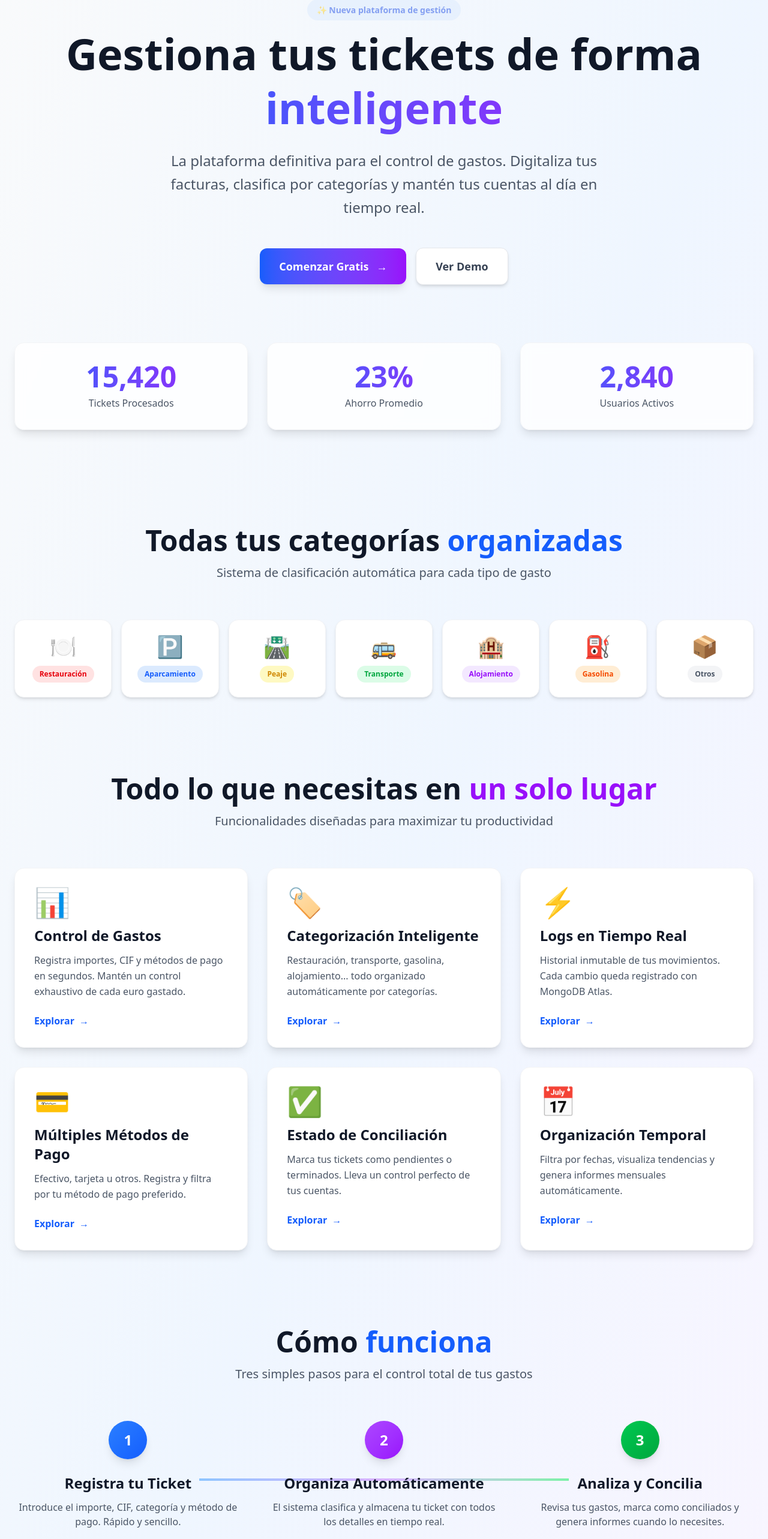
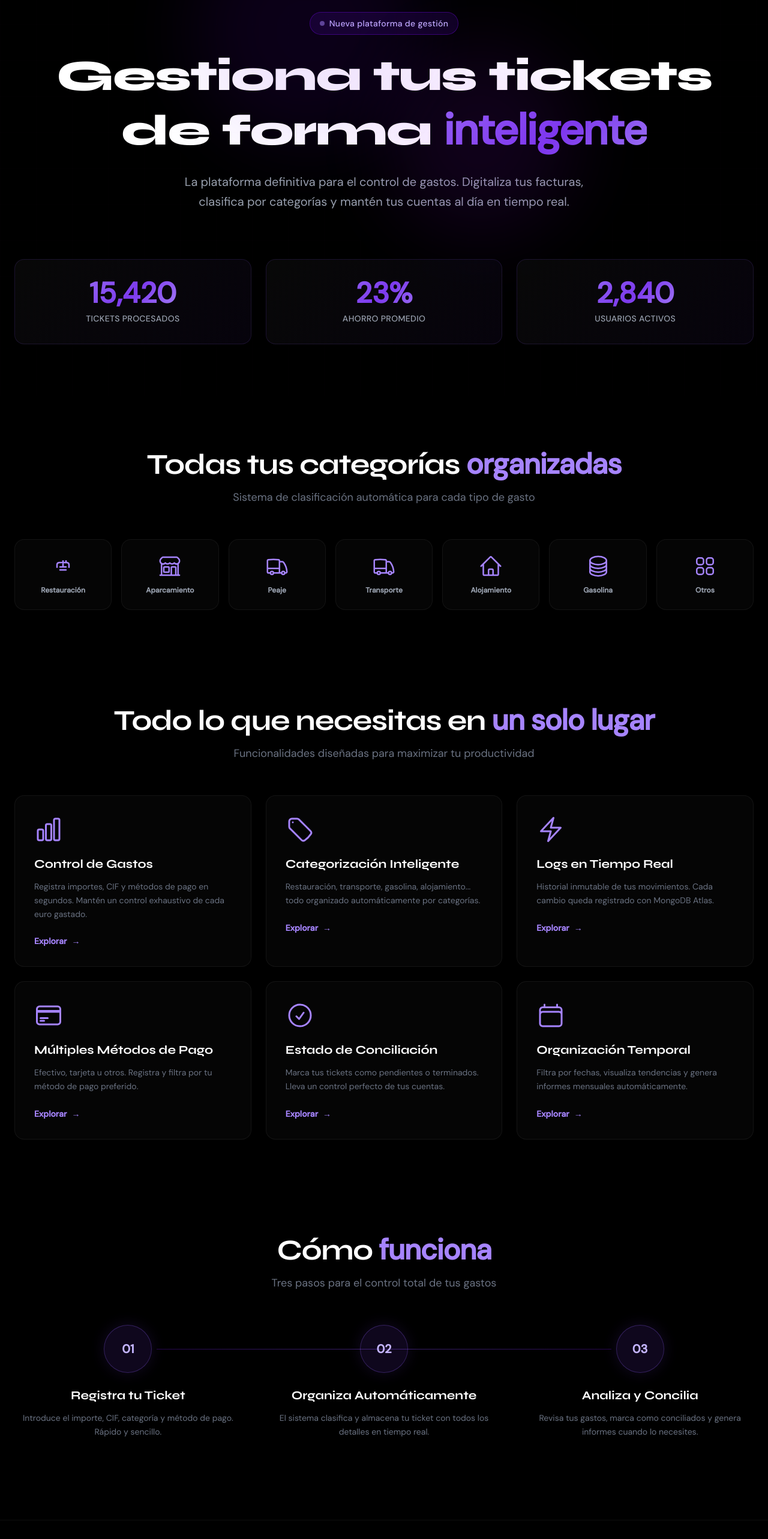
Before and after one commit to EfrenTC/ticket-frontend, a Vue app: page / in a window 1280 px wide. Shown: the part 140-2706 px from the top of the page at 60% size. Built offline with nearby package versions, Linux system fonts and the light colour scheme.

Commit message:
feat(HomeView): enhance layout and styling with improved background effects, responsive design, and updated feature representation

```diff
--- a/src/views/HomeView.vue
+++ b/src/views/HomeView.vue
@@ -1,5 +1,6 @@
 <script setup>
 import Navbar from '../components/layout/Navbar.vue';
+import Footer from '../components/layout/Footer.vue';
 import { ref, onMounted } from 'vue';
 
 const stats = ref([
@@ -10,53 +11,46 @@
 
 const features = [
   {
-    icon: '📊',
     title: 'Control de Gastos',
     description: 'Registra importes, CIF y métodos de pago en segundos. Mantén un control exhaustivo de cada euro gastado.',
-    color: 'blue'
+    svg: `<svg xmlns="http://www.w3.org/2000/svg" fill="none" viewBox="0 0 24 24" stroke-width="1.5" stroke="currentColor"><path stroke-linecap="round" stroke-linejoin="round" d="M3 13.125C3 12.504 3.504 12 4.125 12h2.25c.621 0 1.125.504 1.125 1.125v6.75C7.5 20.496 6.996 21 6.375 21h-2.25A1.125 1.125 0 0 1 3 19.875v-6.75ZM9.75 8.625c0-.621.504-1.125 1.125-1.125h2.25c.621 0 1.125.504 1.125 1.125v11.25c0 .621-.504 1.125-1.125 1.125h-2.25a1.125 1.125 0 0 1-1.125-1.125V8.625ZM16.5 4.125c0-.621.504-1.125 1.125-1.125h2.25C20.496 3 21 3.504 21 4.125v15.75c0 .621-.504 1.125-1.125 1.125h-2.25a1.125 1.125 0 0 1-1.125-1.125V4.125Z" /></svg>`
   },
   {
-    icon: '🏷️',
     title: 'Categorización Inteligente',
     description: 'Restauración, transporte, gasolina, alojamiento... todo organizado automáticamente por categorías.',
-    color: 'purple'
+    svg: `<svg xmlns="http://www.w3.org/2000/svg" fill="none" viewBox="0 0 24 24" stroke-width="1.5" stroke="currentColor"><path stroke-linecap="round" stroke-linejoin="round" d="M9.568 3H5.25A2.25 2.25 0 0 0 3 5.25v4.318c0 .597.237 1.17.659 1.591l9.581 9.581c.699.699 1.78.872 2.607.33a18.095 18.095 0 0 0 5.223-5.223c.542-.827.369-1.908-.33-2.607L11.16 3.66A2.25 2.25 0 0 0 9.568 3Z" /><path stroke-linecap="round" stroke-linejoin="round" d="M6 6h.008v.008H6V6Z" /></svg>`
   },
   {
-    icon: '⚡',
     title: 'Logs en Tiempo Real',
     description: 'Historial inmutable de tus movimientos. Cada cambio queda registrado con MongoDB Atlas.',
-    color: 'green'
+    svg: `<svg xmlns="http://www.w3.org/2000/svg" fill="none" viewBox="0 0 24 24" stroke-width="1.5" stroke="currentColor"><path stroke-linecap="round" stroke-linejoin="round" d="M3.75 13.5l10.5-11.25L12 10.5h8.25L9.75 21.75 12 13.5H3.75z" /></svg>`
   },
   {
-    icon: '💳',
     title: 'Múltiples Métodos de Pago',
     description: 'Efectivo, tarjeta u otros. Registra y filtra por tu método de pago preferido.',
-    color: 'orange'
+    svg: `<svg xmlns="http://www.w3.org/2000/svg" fill="none" viewBox="0 0 24 24" stroke-width="1.5" stroke="currentColor"><path stroke-linecap="round" stroke-linejoin="round" d="M2.25 8.25h19.5M2.25 9h19.5m-16.5 5.25h6m-6 2.25h3m-3.75 3h15a2.25 2.25 0 0 0 2.25-2.25V6.75A2.25 2.25 0 0 0 19.5 4.5h-15a2.25 2.25 0 0 0-2.25 2.25v10.5A2.25 2.25 0 0 0 4.5 19.5Z" /></svg>`
   },
   {
-    icon: '✅',
     title: 'Estado de Conciliación',
     description: 'Marca tus tickets como pendientes o terminados. Lleva un control perfecto de tus cuentas.',
-    color: 'indigo'
+    svg: `<svg xmlns="http://www.w3.org/2000/svg" fill="none" viewBox="0 0 24 24" stroke-width="1.5" stroke="currentColor"><path stroke-linecap="round" stroke-linejoin="round" d="M9 12.75 11.25 15 15 9.75M21 12a9 9 0 1 1-18 0 9 9 0 0 1 18 0Z" /></svg>`
   },
   {
-    icon: '📅',
     title: 'Organización Temporal',
     description: 'Filtra por fechas, visualiza tendencias y genera informes mensuales automáticamente.',
-    color: 'pink'
+    svg: `<svg xmlns="http://www.w3.org/2000/svg" fill="none" viewBox="0 0 24 24" stroke-width="1.5" stroke="currentColor"><path stroke-linecap="round" stroke-linejoin="round" d="M6.75 3v2.25M17.25 3v2.25M3 18.75V7.5a2.25 2.25 0 0 1 2.25-2.25h13.5A2.25 2.25 0 0 1 21 7.5v11.25m-18 0A2.25 2.25 0 0 0 5.25 21h13.5A2.25 2.25 0 0 0 21 18.75m-18 0v-7.5A2.25 2.25 0 0 1 5.25 9h13.5A2.25 2.25 0 0 1 21 11.25v7.5" /></svg>`
   }
 ];
 
 const categories = [
-  { name: 'Restauración', icon: '🍽️', color: 'bg-red-100 text-red-600' },
-  { name: 'Aparcamiento', icon: '🅿️', color: 'bg-blue-100 text-blue-600' },
-  { name: 'Peaje', icon: '🛣️', color: 'bg-yellow-100 text-yellow-600' },
-  { name: 'Transporte', icon: '🚌', color: 'bg-green-100 text-green-600' },
-  { name: 'Alojamiento', icon: '🏨', color: 'bg-purple-100 text-purple-600' },
-  { name: 'Gasolina', icon: '⛽', color: 'bg-orange-100 text-orange-600' },
-  { name: 'Otros', icon: '📦', color: 'bg-gray-100 text-gray-600' }
+  { name: 'Restauración', svg: `<svg xmlns="http://www.w3.org/2000/svg" fill="none" viewBox="0 0 24 24" stroke-width="1.5" stroke="currentColor"><path stroke-linecap="round" stroke-linejoin="round" d="M12 8.25v-1.5m0 1.5c-1.355 0-2.697.056-4.024.166C6.845 8.51 6 9.473 6 10.608v2.513m6-4.871c1.355 0 2.697.056 4.024.166C17.155 8.51 18 9.473 18 10.608v2.513M15 8.25v-1.5m-3 1.5v-1.5m3 6h-6m6 3h-6m3-6h.008v.008H12V12Z" /></svg>` },
+  { name: 'Aparcamiento', svg: `<svg xmlns="http://www.w3.org/2000/svg" fill="none" viewBox="0 0 24 24" stroke-width="1.5" stroke="currentColor"><path stroke-linecap="round" stroke-linejoin="round" d="M13.5 21v-7.5a.75.75 0 0 1 .75-.75h3a.75.75 0 0 1 .75.75V21m-4.5 0H2.36m11.14 0H18m0 0h3.64m-1.39 0V9.349M3.75 21V9.349m0 0a3.001 3.001 0 0 0 3.75-.615A2.993 2.993 0 0 0 9.75 9.75c.896 0 1.7-.393 2.25-1.016a2.993 2.993 0 0 0 2.25 1.016 2.993 2.993 0 0 0 2.25-1.016 3.001 3.001 0 0 0 3.75.614m-16.5 0a3.004 3.004 0 0 1-.621-4.72l1.189-1.19A1.5 1.5 0 0 1 5.378 3h13.243a1.5 1.5 0 0 1 1.06.44l1.19 1.189a3 3 0 0 1-.621 4.72M6.75 18h3.75a.75.75 0 0 0 .75-.75V13.5a.75.75 0 0 0-.75-.75H6.75a.75.75 0 0 0-.75.75v3.75c0 .414.336.75.75.75Z" /></svg>` },
+  { name: 'Peaje', svg: `<svg xmlns="http://www.w3.org/2000/svg" fill="none" viewBox="0 0 24 24" stroke-width="1.5" stroke="currentColor"><path stroke-linecap="round" stroke-linejoin="round" d="M8.25 18.75a1.5 1.5 0 0 1-3 0m3 0a1.5 1.5 0 0 0-3 0m3 0h6m-9 0H3.375a1.125 1.125 0 0 1-1.125-1.125V14.25m17.25 4.5a1.5 1.5 0 0 1-3 0m3 0a1.5 1.5 0 0 0-3 0m3 0h1.125c.621 0 1.129-.504 1.09-1.124a17.902 17.902 0 0 0-3.213-9.193 2.056 2.056 0 0 0-1.58-.86H14.25M16.5 18.75h-2.25m0-11.177v-.958c0-.568-.422-1.048-.987-1.106a48.554 48.554 0 0 0-10.026 0 1.106 1.106 0 0 0-.987 1.106v7.635m12-6.677v6.677m0 4.5v-4.5m0 0h-12" /></svg>` },
+  { name: 'Transporte', svg: `<svg xmlns="http://www.w3.org/2000/svg" fill="none" viewBox="0 0 24 24" stroke-width="1.5" stroke="currentColor"><path stroke-linecap="round" stroke-linejoin="round" d="M8.25 18.75a1.5 1.5 0 0 1-3 0m3 0a1.5 1.5 0 0 0-3 0m3 0h6m-9 0H3.375a1.125 1.125 0 0 1-1.125-1.125V14.25m17.25 4.5a1.5 1.5 0 0 1-3 0m3 0a1.5 1.5 0 0 0-3 0m3 0h1.125c.621 0 1.129-.504 1.09-1.124a17.902 17.902 0 0 0-3.213-9.193 2.056 2.056 0 0 0-1.58-.86H14.25M16.5 18.75h-2.25m0-11.177v-.958c0-.568-.422-1.048-.987-1.106a48.554 48.554 0 0 0-10.026 0 1.106 1.106 0 0 0-.987 1.106v7.635m12-6.677v6.677m0 4.5v-4.5m0 0h-12" /></svg>` },
+  { name: 'Alojamiento', svg: `<svg xmlns="http://www.w3.org/2000/svg" fill="none" viewBox="0 0 24 24" stroke-width="1.5" stroke="currentColor"><path stroke-linecap="round" stroke-linejoin="round" d="M2.25 12l8.954-8.955c.44-.439 1.152-.439 1.591 0L21.75 12M4.5 9.75v10.125c0 .621.504 1.125 1.125 1.125H9.75v-4.875c0-.621.504-1.125 1.125-1.125h2.25c.621 0 1.125.504 1.125 1.125V21h4.125c.621 0 1.125-.504 1.125-1.125V9.75M8.25 21h8.25" /></svg>` },
+  { name: 'Gasolina', svg: `<svg xmlns="http://www.w3.org/2000/svg" fill="none" viewBox="0 0 24 24" stroke-width="1.5" stroke="currentColor"><path stroke-linecap="round" stroke-linejoin="round" d="M20.25 6.375c0 2.278-3.694 4.125-8.25 4.125S3.75 8.653 3.75 6.375m16.5 0c0-2.278-3.694-4.125-8.25-4.125S3.75 4.097 3.75 6.375m16.5 0v11.25c0 2.278-3.694 4.125-8.25 4.125s-8.25-1.847-8.25-4.125V6.375m16.5 0v3.75m-16.5-3.75v3.75m16.5 0v3.75C20.25 16.153 16.556 18 12 18s-8.25-1.847-8.25-4.125v-3.75m16.5 0c0 2.278-3.694 4.125-8.25 4.125s-8.25-1.847-8.25-4.125" /></svg>` },
+  { name: 'Otros', svg: `<svg xmlns="http://www.w3.org/2000/svg" fill="none" viewBox="0 0 24 24" stroke-width="1.5" stroke="currentColor"><path stroke-linecap="round" stroke-linejoin="round" d="M3.75 6A2.25 2.25 0 0 1 6 3.75h2.25A2.25 2.25 0 0 1 10.5 6v2.25a2.25 2.25 0 0 1-2.25 2.25H6a2.25 2.25 0 0 1-2.25-2.25V6ZM3.75 15.75A2.25 2.25 0 0 1 6 13.5h2.25a2.25 2.25 0 0 1 2.25 2.25V18a2.25 2.25 0 0 1-2.25 2.25H6A2.25 2.25 0 0 1 3.75 18v-2.25ZM13.5 6a2.25 2.25 0 0 1 2.25-2.25H18A2.25 2.25 0 0 1 20.25 6v2.25A2.25 2.25 0 0 1 18 10.5h-2.25a2.25 2.25 0 0 1-2.25-2.25V6ZM13.5 15.75a2.25 2.25 0 0 1 2.25-2.25H18a2.25 2.25 0 0 1 2.25 2.25V18A2.25 2.25 0 0 1 18 20.25h-2.25A2.25 2.25 0 0 1 13.5 18v-2.25Z" /></svg>` }
 ];
-
 
 const animateCounter = (index, duration = 2000) => {
   const stat = stats.value[index];
@@ -78,64 +72,57 @@
 </script>
 
 <template>
-  <div class="min-h-screen bg-gradient-to-br from-gray-50 via-blue-50 to-purple-50">
+  <div class="min-h-screen bg-black text-white overflow-hidden">
+    <!-- Background grid -->
+    <div class="fixed inset-0 bg-grid-pattern opacity-5 pointer-events-none"></div>
+    <!-- Violet glow blobs -->
+    <div class="fixed top-0 left-1/4 w-96 h-96 bg-violet-700 rounded-full blur-3xl opacity-10 pointer-events-none"></div>
+    <div class="fixed bottom-1/3 right-1/4 w-80 h-80 bg-purple-600 rounded-full blur-3xl opacity-10 pointer-events-none"></div>
+
     <Navbar />
 
     <!-- Hero Section -->
-    <section class="max-w-7xl mx-auto mt-20 px-6 pt-16 pb-24">
+    <section class="max-w-7xl mx-auto mt-16 sm:mt-20 px-4 sm:px-6 pt-16 sm:pt-20 pb-16 sm:pb-24">
       <div class="text-center animate-fade-in">
-        <div class="inline-block mb-4">
-          <span class="bg-blue-100 text-blue-700 px-4 py-2 rounded-full text-sm font-semibold animate-pulse">
-            ✨ Nueva plataforma de gestión
-          </span>
+        <div class="inline-flex items-center gap-2 mb-6 border border-violet-700/40 bg-violet-950/30 px-4 py-2 rounded-full">
+          <span class="w-2 h-2 bg-violet-400 rounded-full animate-pulse"></span>
+          <span class="text-violet-300 text-sm font-medium tracking-wide">Nueva plataforma de gestión</span>
         </div>
 
-        <h1 class="text-6xl md:text-7xl font-extrabold text-gray-900 mb-6 leading-tight">
-          Gestiona tus tickets de forma
-          <span class="bg-gradient-to-r from-blue-600 to-purple-600 bg-clip-text text-transparent animate-gradient">
-            inteligente
-          </span>
+        <h1 class="text-4xl sm:text-5xl md:text-7xl font-extrabold text-white mb-6 leading-tight tracking-tight">
+          Gestiona tus tickets<br/>de forma
+          <span class="text-gradient animate-gradient"> inteligente</span>
         </h1>
 
-        <p class="text-xl md:text-2xl text-gray-600 mb-12 max-w-3xl mx-auto leading-relaxed">
+        <p class="text-base sm:text-lg md:text-xl text-gray-400 mb-10 max-w-2xl mx-auto leading-relaxed px-2 sm:px-0">
           La plataforma definitiva para el control de gastos. Digitaliza tus facturas,
           clasifica por categorías y mantén tus cuentas al día en tiempo real.
         </p>
-
-        <div class="flex flex-col sm:flex-row gap-4 justify-center items-center">
-          <button class="group bg-gradient-to-r from-blue-600 to-purple-600 text-white px-8 py-4 rounded-xl font-semibold text-lg shadow-lg hover:shadow-xl transform hover:-translate-y-1 transition-all duration-300">
-            Comenzar Gratis
-            <span class="inline-block ml-2 group-hover:translate-x-1 transition-transform">→</span>
-          </button>
-          <button class="bg-white text-gray-700 px-8 py-4 rounded-xl font-semibold text-lg shadow-md hover:shadow-lg border border-gray-200 transform hover:-translate-y-1 transition-all duration-300">
-            Ver Demo
-          </button>
-        </div>
       </div>
 
       <!-- Stats -->
-      <div class="grid md:grid-cols-3 gap-8 mt-24">
+      <div class="grid md:grid-cols-3 gap-4 sm:gap-6 mt-12 sm:mt-20">
         <div
           v-for="(stat, index) in stats"
           :key="index"
-          class="bg-white/80 backdrop-blur-sm p-8 rounded-2xl shadow-lg border border-gray-100 text-center transform hover:scale-105 transition-all duration-300"
+          class="stat-card p-6 sm:p-8 rounded-2xl text-center transform hover:scale-105 transition-all duration-300"
           :style="{ animationDelay: `${index * 100}ms` }"
         >
-          <div class="text-5xl font-bold bg-gradient-to-r from-blue-600 to-purple-600 bg-clip-text text-transparent mb-2">
+          <div class="text-4xl sm:text-5xl font-bold text-gradient mb-2">
             {{ Math.floor(stat.value).toLocaleString() }}{{ stat.suffix || '' }}
           </div>
-          <div class="text-gray-600 font-medium">{{ stat.label }}</div>
+          <div class="text-gray-400 font-medium text-sm tracking-wide uppercase">{{ stat.label }}</div>
         </div>
       </div>
     </section>
 
     <!-- Categories Section -->
-    <section class="max-w-7xl mx-auto px-6 py-16">
-      <div class="text-center mb-16">
-        <h2 class="text-4xl md:text-5xl font-bold text-gray-900 mb-4">
-          Todas tus categorías <span class="text-blue-600">organizadas</span>
+    <section class="max-w-7xl mx-auto px-4 sm:px-6 py-14 sm:py-20">
+      <div class="text-center mb-14">
+        <h2 class="text-3xl sm:text-4xl md:text-5xl font-bold text-white mb-4 tracking-tight">
+          Todas tus categorías <span class="text-violet-400">organizadas</span>
         </h2>
-        <p class="text-xl text-gray-600">
+        <p class="text-gray-500 text-lg">
           Sistema de clasificación automática para cada tipo de gasto
         </p>
       </div>
@@ -144,12 +131,10 @@
         <div
           v-for="(category, index) in categories"
           :key="index"
-          class="group bg-white p-6 rounded-2xl shadow-md hover:shadow-xl border border-gray-100 text-center transform hover:-translate-y-2 transition-all duration-300 cursor-pointer"
+          class="group category-card p-6 rounded-2xl text-center transform hover:-translate-y-2 transition-all duration-300 cursor-pointer"
         >
-          <div class="text-4xl mb-3 group-hover:scale-110 transition-transform duration-300">
-            {{ category.icon }}
-          </div>
-          <div :class="category.color" class="text-xs font-semibold px-3 py-1.5 rounded-full inline-block">
+          <div class="w-10 h-10 mx-auto mb-3 text-violet-400 group-hover:text-violet-300 group-hover:scale-110 transition-all duration-300" v-html="category.svg"></div>
+          <div class="text-xs font-semibold text-gray-400 group-hover:text-violet-300 transition-colors">
             {{ category.name }}
           </div>
         </div>
@@ -157,29 +142,27 @@
     </section>
 
     <!-- Features Grid -->
-    <section class="max-w-7xl mx-auto px-6 py-16">
-      <div class="text-center mb-16">
-        <h2 class="text-4xl md:text-5xl font-bold text-gray-900 mb-4">
-          Todo lo que necesitas en <span class="text-purple-600">un solo lugar</span>
+    <section class="max-w-7xl mx-auto px-4 sm:px-6 py-14 sm:py-20">
+      <div class="text-center mb-14">
+        <h2 class="text-3xl sm:text-4xl md:text-5xl font-bold text-white mb-4 tracking-tight">
+          Todo lo que necesitas en <span class="text-violet-400">un solo lugar</span>
         </h2>
-        <p class="text-xl text-gray-600">
+        <p class="text-gray-500 text-lg">
           Funcionalidades diseñadas para maximizar tu productividad
         </p>
       </div>
 
-      <div class="grid md:grid-cols-2 lg:grid-cols-3 gap-8">
+      <div class="grid md:grid-cols-2 lg:grid-cols-3 gap-6">
         <div
           v-for="(feature, index) in features"
           :key="index"
-          class="group bg-white p-8 rounded-2xl shadow-lg border border-gray-100 hover:border-blue-300 transform hover:-translate-y-2 transition-all duration-300"
+          class="group feature-card p-6 sm:p-8 rounded-2xl transform hover:-translate-y-2 transition-all duration-300"
         >
-          <div class="text-5xl mb-4 group-hover:scale-110 transition-transform duration-300">
-            {{ feature.icon }}
-          </div>
-          <h3 class="text-2xl font-bold mb-3 text-gray-900">{{ feature.title }}</h3>
-          <p class="text-gray-600 leading-relaxed">{{ feature.description }}</p>
+          <div class="w-12 h-12 mb-5 text-violet-400 group-hover:text-violet-300 group-hover:scale-110 transition-all duration-300" v-html="feature.svg"></div>
+          <h3 class="text-xl font-bold mb-3 text-white">{{ feature.title }}</h3>
+          <p class="text-gray-500 leading-relaxed text-sm">{{ feature.description }}</p>
 
-          <div class="mt-6 flex items-center text-blue-600 font-semibold group-hover:translate-x-2 transition-transform duration-300">
+          <div class="mt-6 flex items-center text-violet-400 text-sm font-semibold group-hover:translate-x-2 transition-transform duration-300">
             Explorar <span class="ml-2">→</span>
           </div>
         </div>
@@ -187,99 +170,111 @@
     </section>
 
     <!-- How it Works -->
-    <section class="max-w-7xl mx-auto px-6 py-16">
-      <div class="text-center mb-16">
-        <h2 class="text-4xl md:text-5xl font-bold text-gray-900 mb-4">
-          Cómo <span class="text-blue-600">funciona</span>
+    <section class="max-w-7xl mx-auto px-4 sm:px-6 py-14 sm:py-20">
+      <div class="text-center mb-14">
+        <h2 class="text-3xl sm:text-4xl md:text-5xl font-bold text-white mb-4 tracking-tight">
+          Cómo <span class="text-violet-400">funciona</span>
         </h2>
-        <p class="text-xl text-gray-600">
-          Tres simples pasos para el control total de tus gastos
+        <p class="text-gray-500 text-lg">
+          Tres pasos para el control total de tus gastos
         </p>
       </div>
 
-      <div class="grid md:grid-cols-3 gap-12 relative">
-        <!-- Connection Lines (hidden on mobile) -->
-        <div class="hidden md:block absolute top-24 left-1/4 right-1/4 h-1 bg-gradient-to-r from-blue-300 via-purple-300 to-green-300"></div>
+      <div class="grid md:grid-cols-3 gap-8 sm:gap-12 relative">
+        <div class="hidden md:block absolute top-10 left-[calc(16.66%+2rem)] right-[calc(16.66%+2rem)] h-px bg-gradient-to-r from-violet-800 via-violet-500 to-violet-800 opacity-40"></div>
 
-        <div class="relative text-center group">
-          <div class="bg-gradient-to-br from-blue-500 to-blue-600 text-white w-16 h-16 rounded-full flex items-center justify-center text-2xl font-bold mx-auto mb-6 shadow-lg group-hover:scale-110 transition-transform duration-300 z-10 relative">
-            1
+        <div
+          v-for="(step, i) in [
+            { n: '01', title: 'Registra tu Ticket', desc: 'Introduce el importe, CIF, categoría y método de pago. Rápido y sencillo.' },
+            { n: '02', title: 'Organiza Automáticamente', desc: 'El sistema clasifica y almacena tu ticket con todos los detalles en tiempo real.' },
+            { n: '03', title: 'Analiza y Concilia', desc: 'Revisa tus gastos, marca como conciliados y genera informes cuando lo necesites.' }
+          ]"
+          :key="i"
+          class="relative text-center group"
+        >
+          <div class="step-number w-20 h-20 rounded-full flex items-center justify-center mx-auto mb-6 group-hover:scale-110 transition-transform duration-300 relative z-10">
+            <span class="text-xl font-bold text-violet-300">{{ step.n }}</span>
           </div>
-          <h3 class="text-2xl font-bold mb-3 text-gray-900">Registra tu Ticket</h3>
-          <p class="text-gray-600">
-            Introduce el importe, CIF, categoría y método de pago. Rápido y sencillo.
-          </p>
-        </div>
-
-        <div class="relative text-center group">
-          <div class="bg-gradient-to-br from-purple-500 to-purple-600 text-white w-16 h-16 rounded-full flex items-center justify-center text-2xl font-bold mx-auto mb-6 shadow-lg group-hover:scale-110 transition-transform duration-300 z-10 relative">
-            2
-          </div>
-          <h3 class="text-2xl font-bold mb-3 text-gray-900">Organiza Automáticamente</h3>
-          <p class="text-gray-600">
-            El sistema clasifica y almacena tu ticket con todos los detalles en tiempo real.
-          </p>
-        </div>
-
-        <div class="relative text-center group">
-          <div class="bg-gradient-to-br from-green-500 to-green-600 text-white w-16 h-16 rounded-full flex items-center justify-center text-2xl font-bold mx-auto mb-6 shadow-lg group-hover:scale-110 transition-transform duration-300 z-10 relative">
-            3
-          </div>
-          <h3 class="text-2xl font-bold mb-3 text-gray-900">Analiza y Concilia</h3>
-          <p class="text-gray-600">
-            Revisa tus gastos, marca como conciliados y genera informes cuando lo necesites.
-          </p>
+          <h3 class="text-xl font-bold mb-3 text-white">{{ step.title }}</h3>
+          <p class="text-gray-500 text-sm leading-relaxed">{{ step.desc }}</p>
         </div>
       </div>
     </section>
 
-    <!-- CTA Section -->
-    <section class="max-w-5xl mx-auto px-6 py-24">
-      <div class="bg-gradient-to-r from-blue-600 via-purple-600 to-pink-600 rounded-3xl p-12 md:p-16 text-center text-white shadow-2xl transform hover:scale-105 transition-all duration-300">
-        <h2 class="text-4xl md:text-5xl font-bold mb-6">
-          ¿Listo para tomar el control?
-        </h2>
-        <p class="text-xl mb-8 opacity-90">
-          Únete a miles de usuarios que ya gestionan sus gastos de forma inteligente
-        </p>
-        <button class="bg-white text-blue-600 px-10 py-4 rounded-xl font-bold text-lg shadow-lg hover:shadow-xl transform hover:-translate-y-1 transition-all duration-300">
-          Comenzar Ahora - Es Gratis
-        </button>
-        <p class="mt-4 text-sm opacity-75">
-          No requiere tarjeta de crédito • Configuración en 2 minutos
-        </p>
-      </div>
-    </section>
-
-    <!-- Footer -->
-    <footer class="max-w-7xl mx-auto px-6 py-12 border-t border-gray-200">
-      <div class="text-center text-gray-600">
-        <p class="mb-2">© 2026 Gestión de Tickets. Todos los derechos reservados.</p>
-        <p class="text-sm">Hecho con 💙 para optimizar tu tiempo y dinero</p>
-      </div>
-    </footer>
+    <Footer />
   </div>
 </template>
 
 <style scoped>
+@import url('https://fonts.googleapis.com/css2?family=Syne:wght@400;600;700;800&family=DM+Sans:wght@300;400;500&display=swap');
+
+* {
+  font-family: 'DM Sans', sans-serif;
+}
+
+h1, h2, h3 {
+  font-family: 'Syne', sans-serif;
+}
+
+/* Grid background */
+.bg-grid-pattern {
+  background-image:
+    linear-gradient(rgba(139, 92, 246, 0.15) 1px, transparent 1px),
+    linear-gradient(90deg, rgba(139, 92, 246, 0.15) 1px, transparent 1px);
+  background-size: 60px 60px;
+}
+
+/* Gradient text */
+.text-gradient {
+  background: linear-gradient(135deg, #a78bfa 0%, #7c3aed 50%, #c4b5fd 100%);
+  -webkit-background-clip: text;
+  -webkit-text-fill-color: transparent;
+  background-clip: text;
+}
+
+/* Stat cards */
+.stat-card {
+  background: linear-gradient(135deg, rgba(255,255,255,0.03) 0%, rgba(124, 58, 237, 0.05) 100%);
+  border: 1px solid rgba(139, 92, 246, 0.15);
+  backdrop-filter: blur(12px);
+}
+
+/* Category cards */
+.category-card {
+  background: rgba(255,255,255,0.02);
+  border: 1px solid rgba(255,255,255,0.06);
+}
+.category-card:hover {
+  background: rgba(124, 58, 237, 0.08);
+  border-color: rgba(139, 92, 246, 0.3);
+}
+
+/* Feature cards */
+.feature-card {
+  background: rgba(255,255,255,0.02);
+  border: 1px solid rgba(255,255,255,0.06);
+}
+.feature-card:hover {
+  background: rgba(124, 58, 237, 0.06);
+  border-color: rgba(139, 92, 246, 0.25);
+}
+
+/* Step number circle */
+.step-number {
+  background: rgba(124, 58, 237, 0.12);
+  border: 1px solid rgba(139, 92, 246, 0.3);
+  box-shadow: 0 0 24px rgba(124, 58, 237, 0.15);
+}
+
+/* Animations */
 @keyframes fade-in {
-  from {
-    opacity: 0;
-    transform: translateY(20px);
-  }
-  to {
-    opacity: 1;
-    transform: translateY(0);
-  }
+  from { opacity: 0; transform: translateY(24px); }
+  to   { opacity: 1; transform: translateY(0); }
 }
 
 @keyframes gradient {
-  0%, 100% {
-    background-position: 0% 50%;
-  }
-  50% {
-    background-position: 100% 50%;
-  }
+  0%, 100% { background-position: 0% 50%; }
+  50%       { background-position: 100% 50%; }
 }
 
 .animate-fade-in {
@@ -291,21 +286,6 @@
   animation: gradient 3s ease infinite;
 }
 
-/* Smooth scroll behavior */
-html {
-  scroll-behavior: smooth;
-}
-
-/* Custom hover effects */
-.group:hover .group-hover\:scale-110 {
-  transform: scale(1.1);
-}
-
-.group:hover .group-hover\:translate-x-1 {
-  transform: translateX(0.25rem);
-}
-
-.group:hover .group-hover\:translate-x-2 {
-  transform: translateX(0.5rem);
-}
+/* Scroll */
+html { scroll-behavior: smooth; }
 </style>
```
